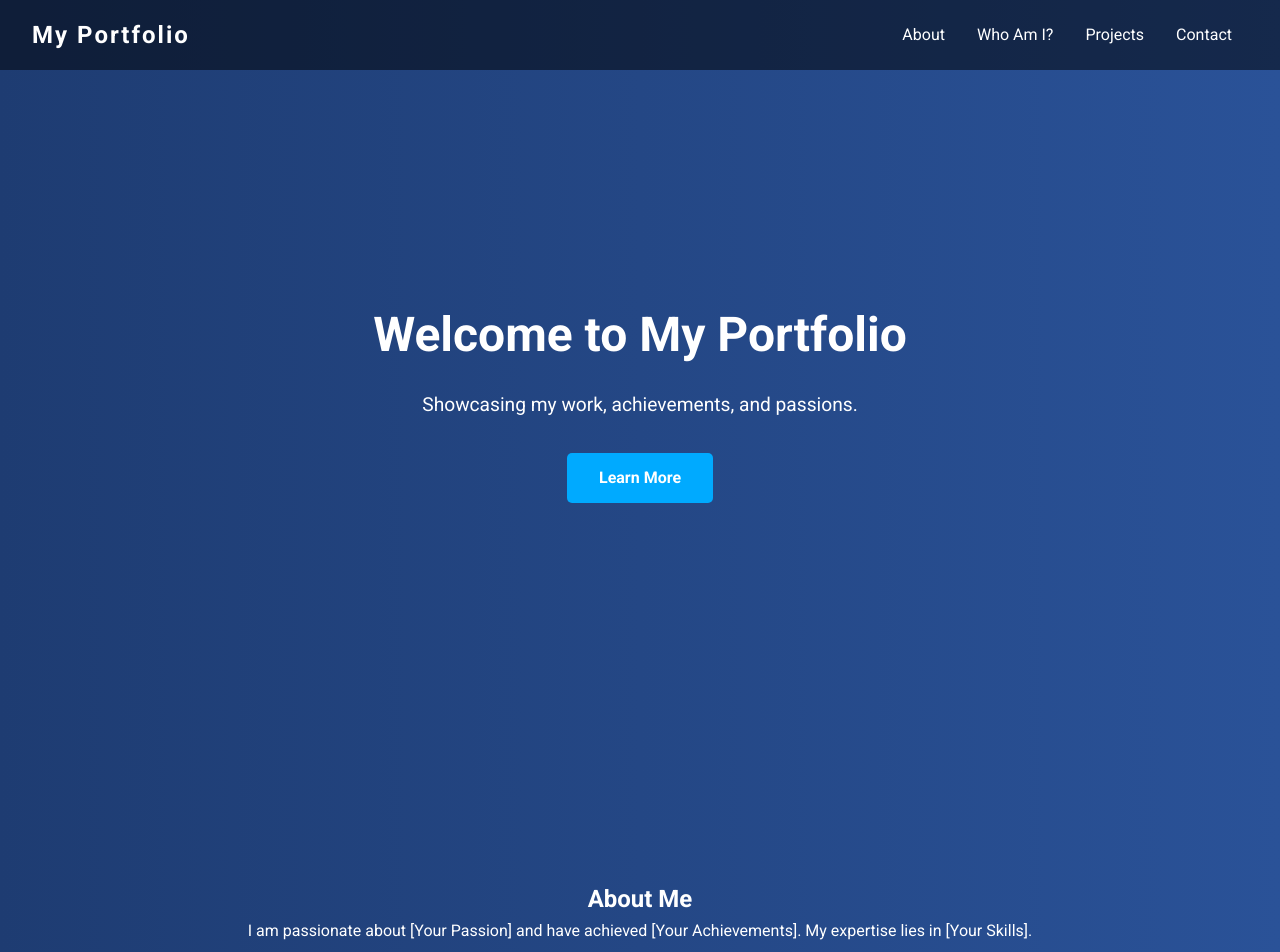
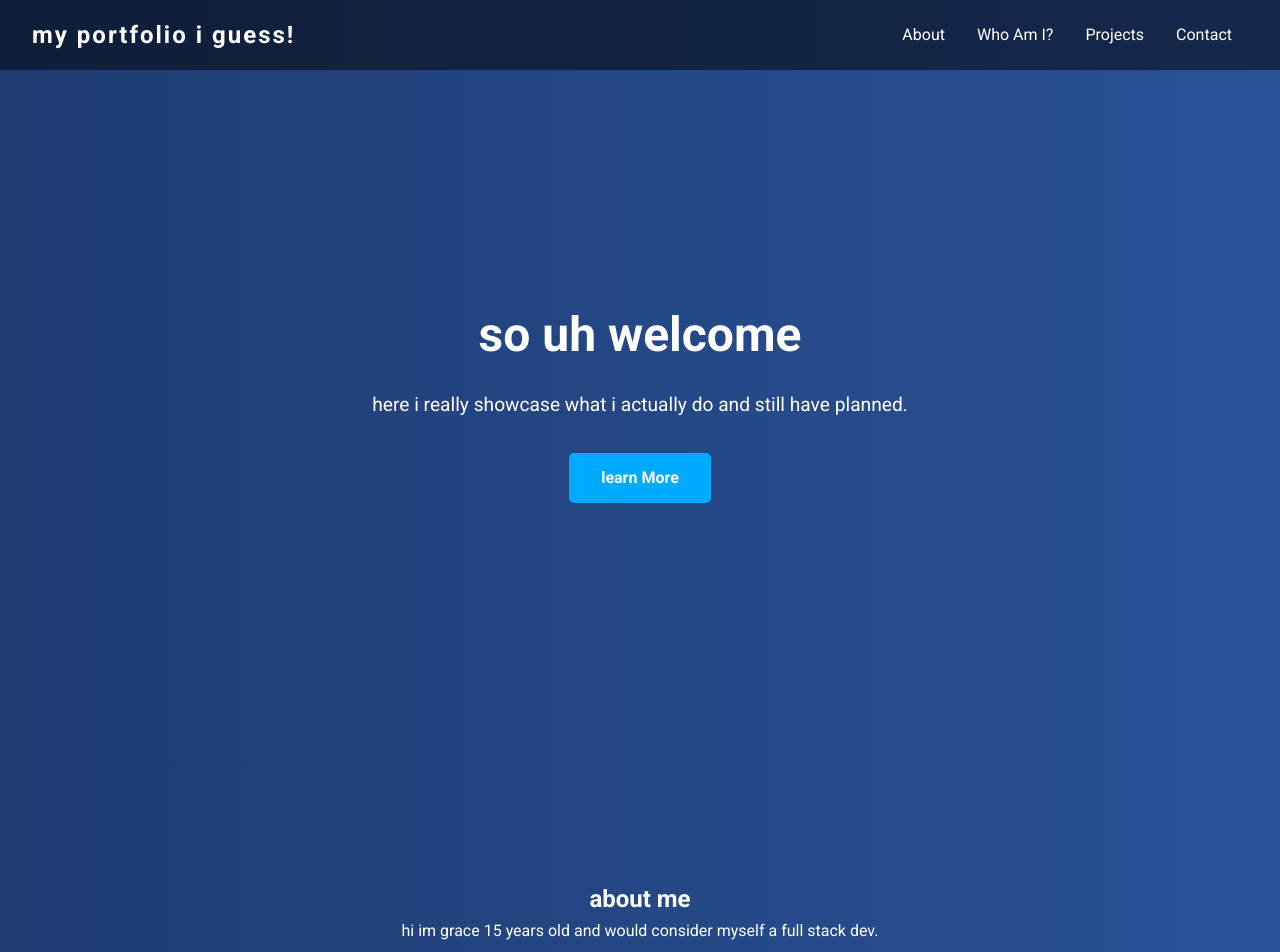
Before and after one commit to essyyyyy/debrainers, a plain HTML site: page index.html in a window 1280 px wide. Shown: the top 952 px of the page. Drawn offline with Linux system fonts and the light colour scheme.

Commit message:
Update index.html

```diff
--- a/index.html
+++ b/index.html
@@ -159,7 +159,7 @@
 </head>
 <body>
     <header>
-        <h1>My Portfolio</h1>
+        <h1>my portfolio i guess!</h1>
         <nav>
             <ul>
                 <li><a href="#about">About</a></li>
@@ -171,32 +171,32 @@
     </header>
 
     <section class="hero">
-        <h1>Welcome to My Portfolio</h1>
-        <p>Showcasing my work, achievements, and passions.</p>
-        <a href="#about">Learn More</a>
+        <h1>so uh welcome</h1>
+        <p>here i really showcase what i actually do and still have planned.</p>
+        <a href="#about">learn More</a>
     </section>
 
     <section id="about" class="about">
-        <h2>About Me</h2>
-        <p>I am passionate about [Your Passion] and have achieved [Your Achievements]. My expertise lies in [Your Skills].</p>
+        <h2>about me</h2>
+        <p>hi im grace 15 years old and would consider myself a full stack dev.</p>
     </section>
 
     <section id="whoami" class="whoami">
         <h2>Who Am I?</h2>
         <img src="https://via.placeholder.com/200" alt="Your Picture">
-        <p>Hello! My name is [Your Name], and I am a [Your Role/Profession]. I love exploring new ideas, tackling challenges, and learning every day. Here's a bit more about me and my journey.</p>
+        <p>hi my names grace and i have a passion for scripting in various languages like lua u, js, python, ahk, and a bit of html. i take scripting commissions for any of those languages and complete them all with in a week. heres a bit more about me and my journey</p>
     </section>
 
     <section id="projects" class="projects">
         <h2>My Projects</h2>
         <div class="project-grid">
             <div class="project">
-                <h3>Project 1</h3>
-                <p>A brief description of your project.</p>
+                <h3>project 1</h3>
+                <p>my first project was and still is simply learning one coding language each year. might be something hard to work on but ill see how i can handle this chat</p>
             </div>
             <div class="project">
                 <h3>Project 2</h3>
-                <p>A brief description of your project.</p>
+                <p>no idea!</p>
             </div>
         </div>
     </section>
```
